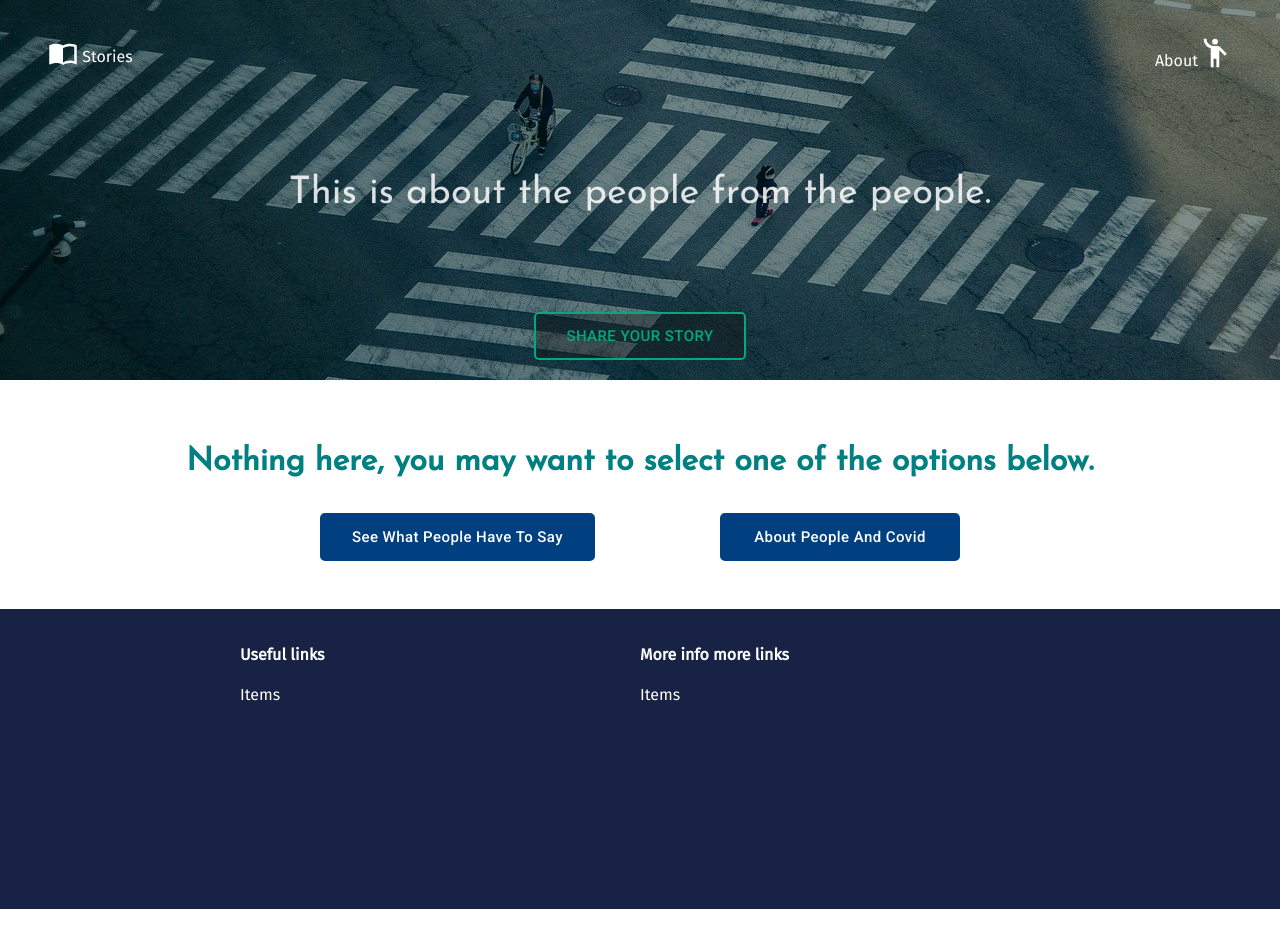
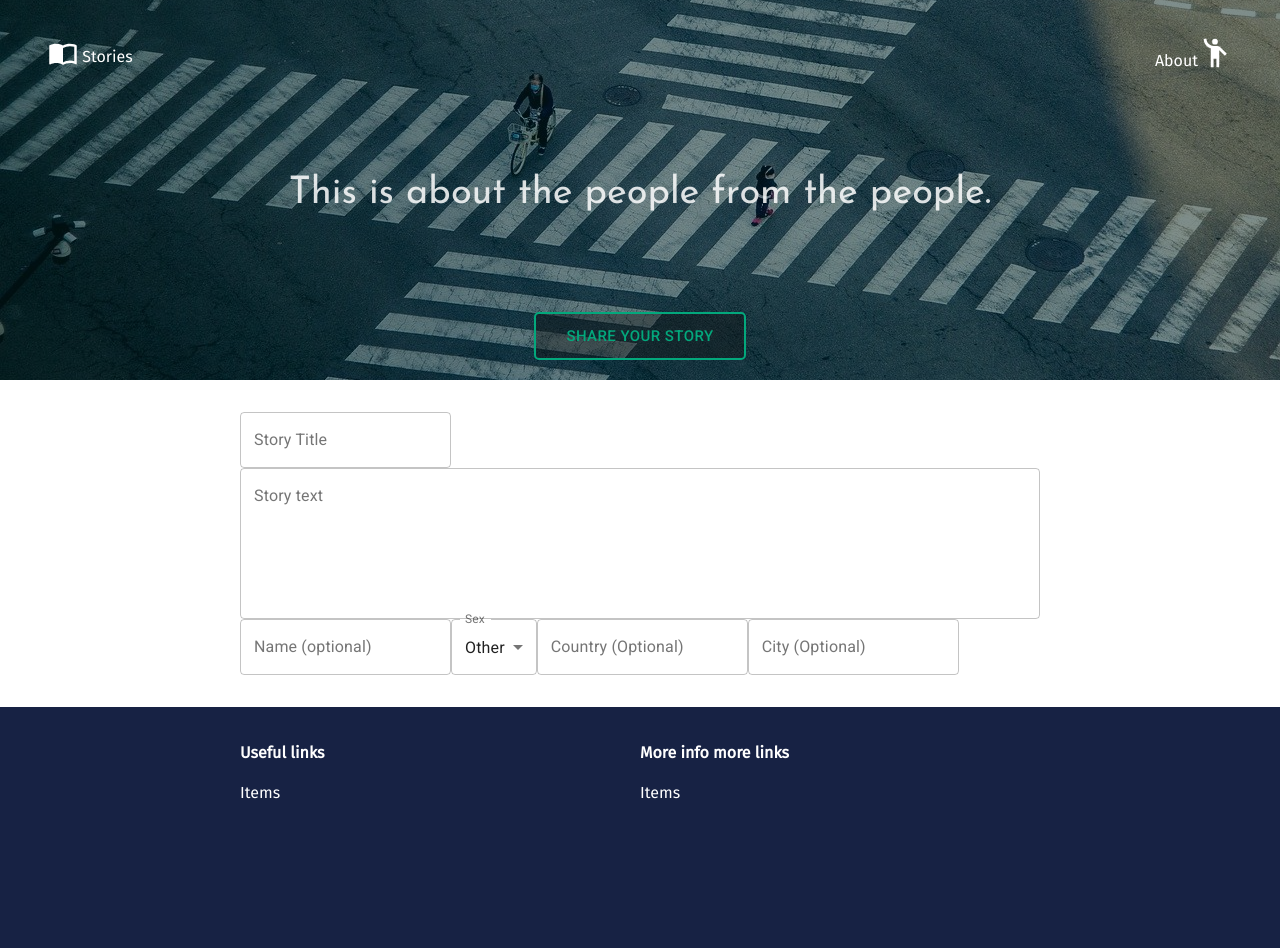
Before and after one commit to GeorgeCrisan/peopleandcovid, a React (Create React App) app: page /createstory in a window 1280 px wide. Shown: the top 948 px of the page. Before the commit the page ends 909 px from the top, so only its background shows below. Built offline with nearby package versions, Linux system fonts and the light colour scheme; no server answers.

Commit message:
[chore]: start the story form

```diff
--- a/src/App.tsx
+++ b/src/App.tsx
@@ -5,6 +5,7 @@ import AboutView from './Components/Views/AboutView';
 import AreYouLost from './Components/Views/AreYouLost';
 import Header from './Components/Header';
 import Footer from './Components/Footer';
+import ShareYourStory from './Components/Modals/ShareYourStory';
 
 function App() {
   return (
@@ -13,6 +14,7 @@ function App() {
         <Switch>
            <Route exact path='/' component={IndexView} />
            <Route exact path='/about' component={AboutView} />
+           <Route exact path='/createstory' component={ShareYourStory} />
            <Route path='*' component={AreYouLost} />
         </Switch>
         <Footer />
--- a/src/Components/ButtonCustom.tsx
+++ b/src/Components/ButtonCustom.tsx
@@ -33,13 +33,13 @@ type CustomBProps = {
   size: string,
   variant: string,
   color: string,
-  onClick: () => void
+  onClick: (event:React.MouseEvent) => void
 };
 
 function CustomButton(props: CustomBProps) {
   const classes = useStyles();
   return (
-    <Button onClick={props.onClick} variant="outlined" size="large" className={clsx(classes.button, classes[props.color] ?? null )}> {props.children} </Button>
+    <Button onClick={(event) => { props.onClick(event)}} variant="outlined" size="large" className={clsx(classes.button, classes[props.color] ?? null )}> {props.children} </Button>
   );
 }
 
--- a/src/Components/Header.tsx
+++ b/src/Components/Header.tsx
@@ -40,9 +40,10 @@ function Header() {
       </CarouselProvider>
       <div className={shareStoryButton}>
 
-              <ButtonCustom onClick={()=>{console.log('hi');}} variant='outlined' size='large' color='default' > Share your story </ButtonCustom>
-
-        </div>
+        <Link style={{textDecoration: 'none'}} to='/createstory'>
+          <ButtonCustom onClick={(event)=> null } variant='outlined' size='large' color='default' > Share your story </ButtonCustom>
+        </Link>
+      </div>
     </div>
   );
 }
--- a/src/Components/Modals/ShareYourStory.tsx
+++ b/src/Components/Modals/ShareYourStory.tsx
@@ -1,9 +1,69 @@
-import React from 'react';
+import React, {useState, useEffect} from 'react';
+import {FormControl, InputLabel, Select, TextField, MenuItem, } from '@material-ui/core';
+import { css } from "emotion";
+
+interface FormState  {
+  name: string;
+  gender: string;
+  title: string;
+  storytext: string;
+  country: string;
+  city: string;
+
+};
 
 function ShareYourStory() {
+  const [formState, setFormState] = useState<FormState>({
+    name: '',
+    gender: 'other',
+    title: '',
+    storytext: '',
+    country: '',
+    city: ''
+  });
 
+  return (
 
-  return (<> Your story </>);
+    <div className={formWrapper}>
+      <form className={""} noValidate autoComplete="off">
+        <TextField id="outlined-basic" value={formState.title} label="Story Title" variant="outlined" />
+        <TextField
+          style={{width: "100%"}}
+          id="outlined-multiline-static"
+          label="Story text"
+          multiline
+          rows={6}
+          value={formState.storytext}
+          variant="outlined"
+        />
+        <TextField id="outlined-basic" label="Name (optional)" variant="outlined" />
+        <FormControl variant="outlined" className={''}>
+        <InputLabel id="demo-simple-select-outlined-label">Sex</InputLabel>
+        <Select
+          labelId="demo-simple-select-outlined-label"
+          id="demo-simple-select-outlined"
+          value={formState.gender}
+          onChange={( e:any )=>setFormState((prevState) => { return {...prevState, gender: e.target.value};})}
+          label="Age"
+        >
+          <MenuItem value={'male'}>Male</MenuItem>
+          <MenuItem value={'female'}>Female</MenuItem>
+          <MenuItem value={'other'}>Other</MenuItem>
+        </Select>
+      </FormControl>
+      <TextField id="outlined-basic" value={formState.country} label="Country (Optional)" variant="outlined" />
+      <TextField id="outlined-basic" value={formState.city} label="City (Optional)" variant="outlined" />
+      </form>
+    </div>
+
+  );
 }
 
 export default ShareYourStory;
+
+const formWrapper = css`
+  margin: 32px auto;
+  padding: 0 16px;
+  width: 100%;
+  max-width: 800px;
+`;
```
